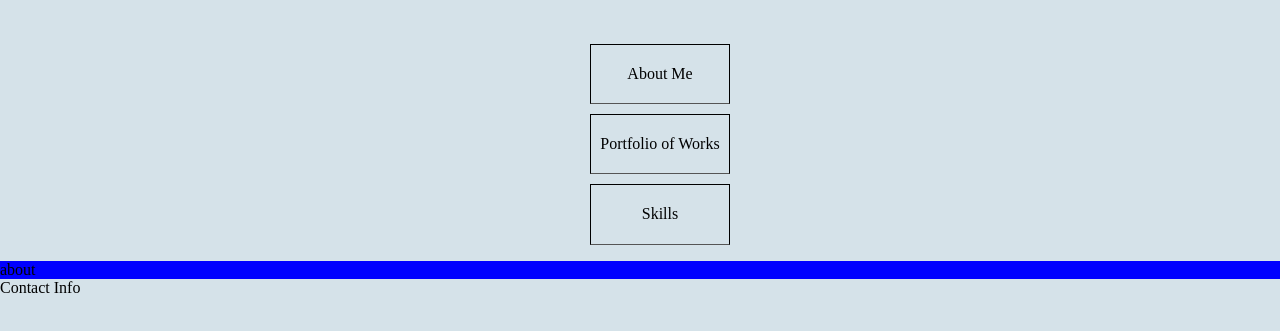
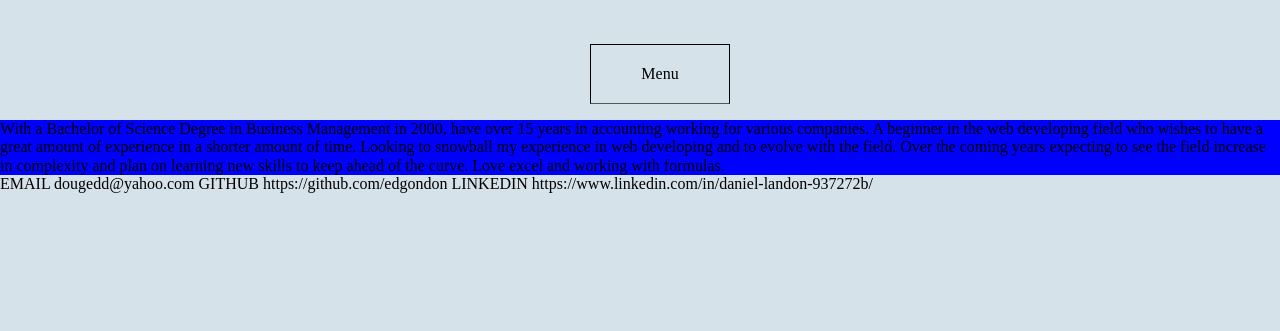
Before and after one commit to edgondon/portfolio1a, a plain HTML site: page index.html in a window 1280 px wide. Both pictures are taken after a click on the item "About Me". Shown: the part 143-474 px from the top of the page. Drawn offline with nearby package versions, Linux system fonts and the light colour scheme.

Commit message:
02:04 09.16.2019

```diff
--- a/index.html
+++ b/index.html
@@ -1,5 +1,6 @@
 <!DOCTYPE html>
 <html lang="en">
+
 <head>
     <title>Daniel Landon Portfolio for Web Developer</title>
     <meta charset="utf-8">
@@ -7,6 +8,7 @@
     <link rel="stylesheet" type="text/css" href="//cdnjs.cloudflare.com/ajax/libs/normalize/6.0.0/normalize.css">
     <link rel="stylesheet" type="text/css" href="main.css">
 </head>
+
 <body>
     <header>
         <h1>Daniel Landon</h1>
@@ -21,20 +23,39 @@
             <li href="#" class="rectangle">Skills
             </li>
         </ul>
+        <ul class="return">
+            <li href="#" class="ret">Menu</li>
+        </ul>
     </nav>
     <main>
         <section class="about">
-            about
+            With a Bachelor of Science Degree in Business Management in 2000, have over 15 years in accounting working
+            for various companies.
+            A beginner in the web developing field who wishes to have a great amount of experience in a shorter amount
+            of time.
+            Looking to snowball my experience in web developing and to evolve with the field.
+            Over the coming years expecting to see the field increase in complexity and plan on learning new skills to
+            keep ahead of the curve.
+            Love excel and working with formulas.
         </section>
         <section class="portfolio">
-            portfolio
+            QUIZ APP "Tantalizing Details of Famous Roman Emperors and Generals"
+            A series of questions with a running score giving the quiz taker instant feedback of their knowledge of the
+            subject.
+            WEB LINK https://edgondon.github.io/quiz2a/
+            REPO https://github.com/edgondon/quiz2a
+
         </section>
         <section class="skills">
-            skills
+            Skills Here
         </section>
 
     </main>
-    <footer role="content-info" class="foot">Contact Info</footer>
+    <footer role="content-info" class="foot">
+        EMAIL dougedd@yahoo.com
+        GITHUB https://github.com/edgondon
+        LINKEDIN https://www.linkedin.com/in/daniel-landon-937272b/
+    </footer>
 
     <script src="https://ajax.googleapis.com/ajax/libs/jquery/3.4.1/jquery.min.js"></script>
     <script type="text/javascript" src="index.js"></script>
@@ -42,4 +63,5 @@
 
 
 </body>
+
 </html>
--- a/index.js
+++ b/index.js
@@ -5,11 +5,14 @@ $(document).ready(function () {
     $('.about').hide();
     $('.portfolio').hide();
     $('.skills').hide();
+    $('.return').hide();
 
 
     function aboutMe() {
         $('.triange').click(function () {
             $('.about').show();
+            $('.return').show();
+            $('.fullpage').hide();
 
         });
     };
@@ -17,6 +20,8 @@ $(document).ready(function () {
     function portfoo() {
         $('.circle').click(function () {
             $('.portfolio').show();
+            $('.return').show();
+            $('.fullpage').hide();
 
         });
     };
@@ -24,11 +29,23 @@ $(document).ready(function () {
     function skills() {
         $('.rectangle').click(function () {
             $('.skills').show();
+            $('.return').show();
+            $('.fullpage').hide();
 
         });
     };
 
+    function reset() {
+        $('.ret').click(function () {
+            $('.about').hide();
+            $('.portfolio').hide();
+            $('.skills').hide();
+            $('.return').hide();
+            $('.fullpage').show();
 
+
+        });
+    };
 
 
 
@@ -43,6 +60,7 @@ $(document).ready(function () {
         aboutMe();
         portfoo();
         skills();
+        reset();
     }
 
     $(makePage);
```
